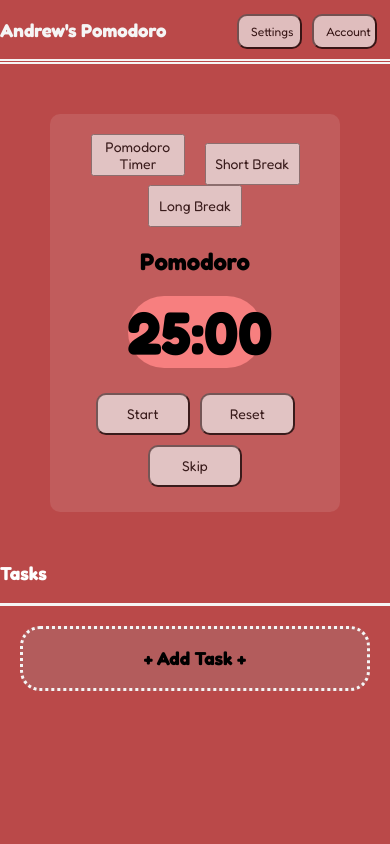
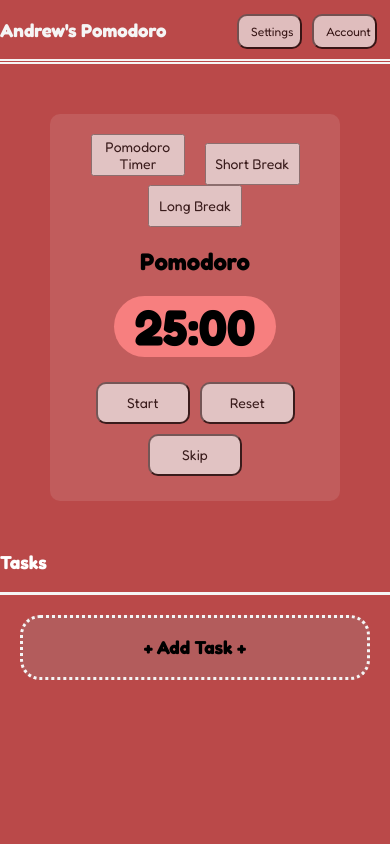
Before and after one commit to chanthakoun2002/pomodoro-application, a React (Create React App) app in the folder frontend/: page / in a window 390 px wide. Shown: the top 844 px of the page. Built offline with nearby package versions, Linux system fonts and the light colour scheme.

Commit message:
fixed css for responsive syles

```diff
--- a/frontend/src/App.css
+++ b/frontend/src/App.css
@@ -421,7 +421,10 @@ footer {
   }
 
   .timer-component-count h3 {
-    /* font-size: 1.5rem; */
+    font-size: 50px;
+  }
+  .timer-component-count {
+    width: 60%;
   }
 
   .tasks-input-form-btn button {
```
